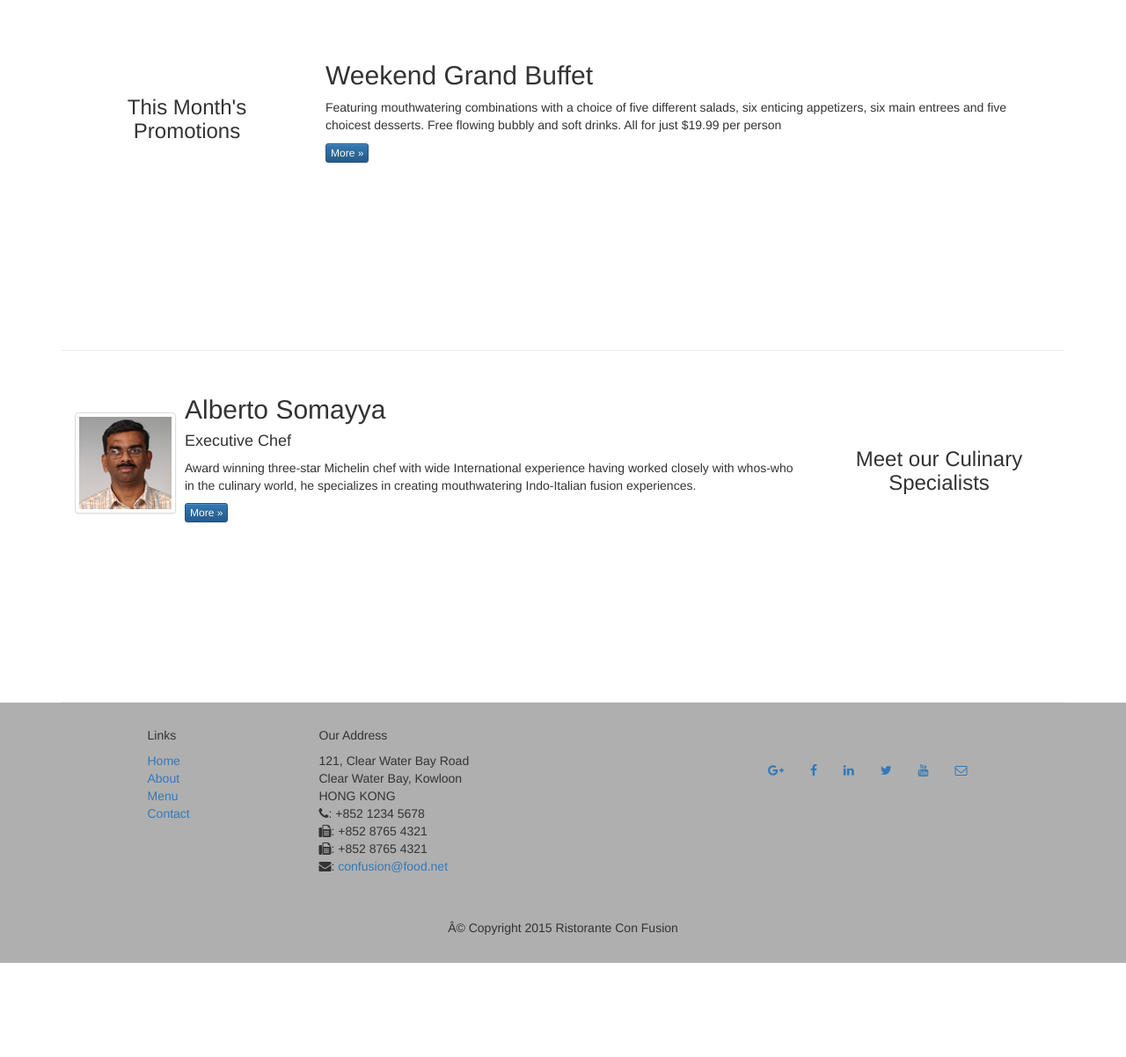
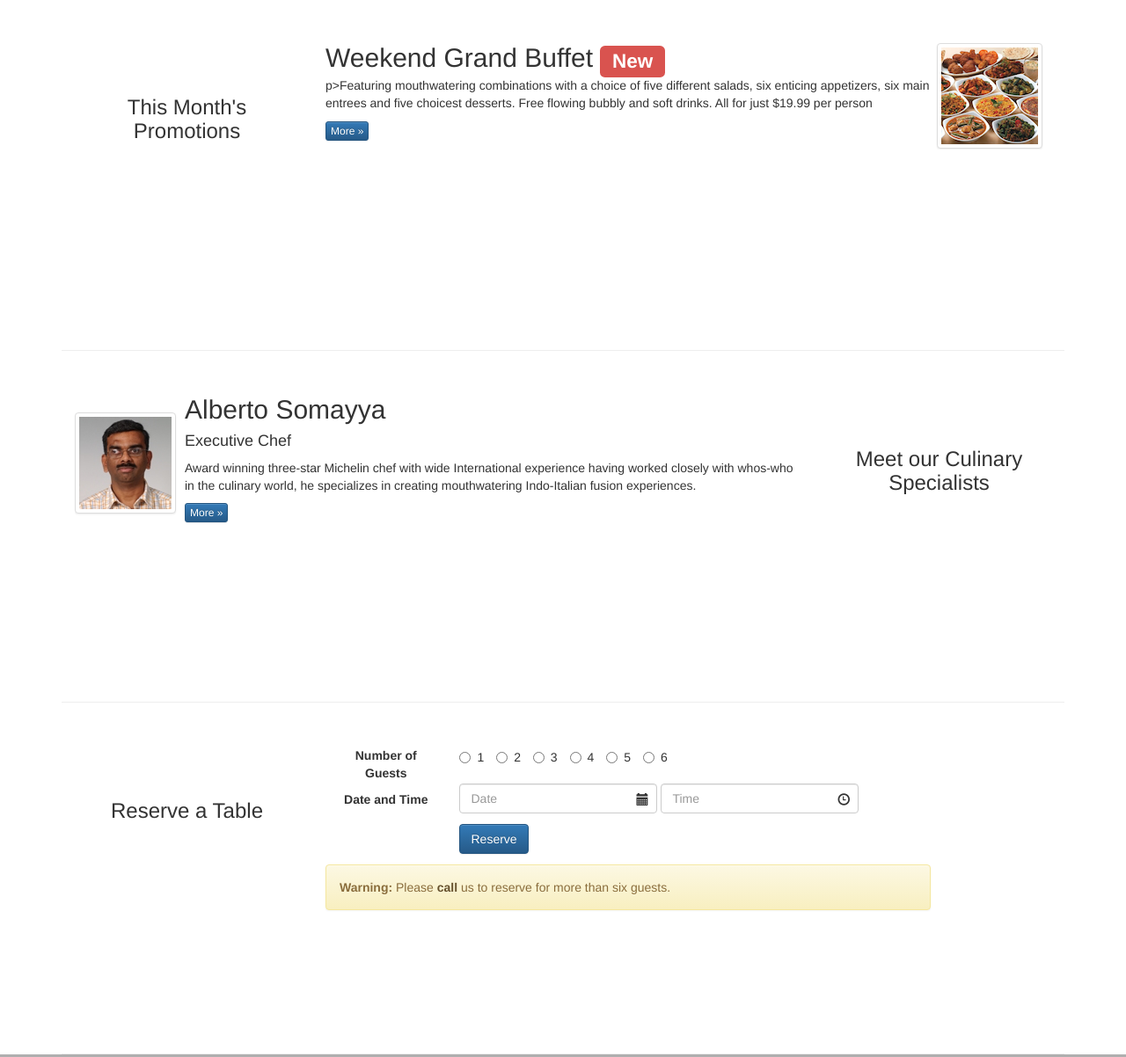
Before and after one commit to lukavidmar/web_frameworks, a plain HTML site: page index.html in a window 1280 px wide. Shown: the part 860-2062 px from the top of the page at 88% size. Before the commit the page ends 1955 px from the top, so only its background shows below. Drawn offline with nearby package versions, Linux system fonts and the light colour scheme.

Commit message:
Assignment 2 finished: login forms, form for table reservation and panel

```diff
--- a/css/mystyles.css
+++ b/css/mystyles.css
@@ -61,3 +61,23 @@ body{
 .navbar-inverse .navbar-nav .open .dropdown-menu> li> a:hover {
     color:#000000;
 }
+
+/* enable absolute positioning */
+.inner-addon {
+  position: relative;
+}
+
+/* style glyph */
+.inner-addon .glyphicon {
+  position: absolute;
+  padding: 10px;
+  pointer-events: none;
+}
+
+/* align glyph */
+.left-addon .glyphicon  { left:  0px;}
+.right-addon .glyphicon { right: 0px;}
+
+/* add padding  */
+.left-addon input  { padding-left:  30px; }
+.right-addon input { padding-right: 30px; }
--- a/index.html
+++ b/index.html
@@ -64,6 +64,22 @@
             </li>
            <li><a href="contactus.html"><i class="fa fa-envelope-o"></i> Contact</a></li>
 		  </ul>
+          <ul class="nav navbar-nav navbar-right">
+            <form class="form-inline" style="padding-top: 10px;padding-bottom: 10px">
+              <div class="form-group" >
+                 <label class="sr-only" for="email">Email Address</label>
+                 <input type="email" class="form-control" id="email" placeholder="Email">
+              </div>
+              <div class="form-group">
+                 <label class="sr-only" for="password">Password</label>
+                 <input type="password" class="form-control" id="password" placeholder="Password">
+              </div>
+              <div class="checkbox">
+                 <label class="checkbox navbar-inverse navbar-text"><input type="checkbox"> Remember me</label>
+              </div>
+              <button type="submit" class="btn btn-default btn-info">Sign in</button>
+           </form>
+          </ul>
         </div>
        </div>
     </nav>
@@ -82,6 +98,10 @@
                 <div class="col-xs-12 col-sm-2">
                     <p style="padding:20px;"></p>
                     <img src="images/logo.png" class="img-responsive">
+                </div>
+                <div class="col-xs-12 col-sm-2">
+                    <p style="padding:40px;"></p>
+                    <a href="#form" role="button" class="btn btn-warning">Reserve Table</a>
                 </div>
             </div>
         </div>
@@ -116,9 +136,19 @@
                 <h3 align="center">This Month's Promotions</h3>
             </div>
             <div class="col-xs-12 col-sm-9">
-                <h2>Weekend Grand Buffet</h2>
-                <p>Featuring mouthwatering combinations with a choice of five different salads, six enticing appetizers, six main entrees and five choicest desserts. Free flowing bubbly and soft drinks. All for just $19.99 per person </p>
+                <div class="media">
+                    <div class="media-body">
+					   <h2 class="media-heading">Weekend Grand Buffet <span class="label label-danger">New</span></h2>
+					   p>Featuring mouthwatering combinations with a choice of five different salads, six enticing appetizers, six main entrees and five choicest desserts. Free flowing bubbly and soft drinks. All for just $19.99 per person </p>
 					   <p><a class="btn btn-primary btn-xs" href="#">More &raquo;</a></p>
+				    </div>
+                    <div class="media-left media-middle">
+					   <a href="#">
+					       <img class="media-object img-thumbnail"
+				            src="images/buffet.png" alt="Buffer">
+				        </a>
+				    </div>
+                </div>
             </div>
         </div>
 
@@ -145,6 +175,54 @@
                          </p>
                         <p><a class="btn btn-primary btn-xs" href="#">More &raquo;</a></p>
                     </div>
+                </div>
+            </div>
+        </div>
+
+        <div class="row row-content" id="form">
+            <div class="col-xs-12 col-sm-3">
+                <p style="padding:20px;"></p>
+                <h3 align="center">Reserve a Table</h3>
+            </div>
+            <div class="col-xs-12 col-sm-9">
+                <div class="col-xs-12 col-sm-2">
+                    <p align="center"><strong>Number of Guests</strong></p>
+                    <p align="center"><strong>Date and Time</strong></p>
+                </div>
+                <div class="col-xs-12 col-sm-10">
+                    <form role="form">
+                        <label class="radio-inline"><input type="radio" name="optradio">1</label>
+                        <label class="radio-inline"><input type="radio" name="optradio">2</label>
+                        <label class="radio-inline"><input type="radio" name="optradio">3</label>
+                        <label class="radio-inline"><input type="radio" name="optradio">4</label>
+                        <label class="radio-inline"><input type="radio" name="optradio">5</label>
+                        <label class="radio-inline"><input type="radio" name="optradio">6</label>
+                    </form>
+                    <p style="padding:5px;"></p>
+                    <form class="form-inline">
+                        <div class="form-group">
+                            <div class="inner-addon right-addon">
+                                <i class="glyphicon glyphicon-calendar"></i>
+                                <label class="sr-only" for="email">Date</label>
+                                <input type="text" class="form-control" id="date" placeholder="Date">
+                            </div>
+                        </div>
+                      <div class="form-group">
+                            <div class="inner-addon right-addon">
+                                <i class="glyphicon glyphicon-time"></i>
+                                <label class="sr-only" for="email">Time</label>
+                                <input type="text" class="form-control" id="time" placeholder="Time">
+                           </div>
+                      </div>
+                    </form>
+                    <p style="padding:1px;"></p>
+                    <button type="submit" class="btn btn-primary">Reserve</button>
+                    <p style="padding:1px;"></p>
+                </div>
+
+               <div class="alert alert-warning alert-dismissible col-xs-12 col-sm-10" role="alert">
+			         <buton type="button" class="close" data-dismiss="alert" aria-label="Close"><span aria hidden="true">&times;</span></buton>
+                   <strong> Warning:</strong> Please <a href="tl:+85212345678" class="alert-link">call</a> us to reserve for more than six guests.
                </div>
             </div>
         </div>
```
Lines whose indentation alone changed are shown as unchanged.
